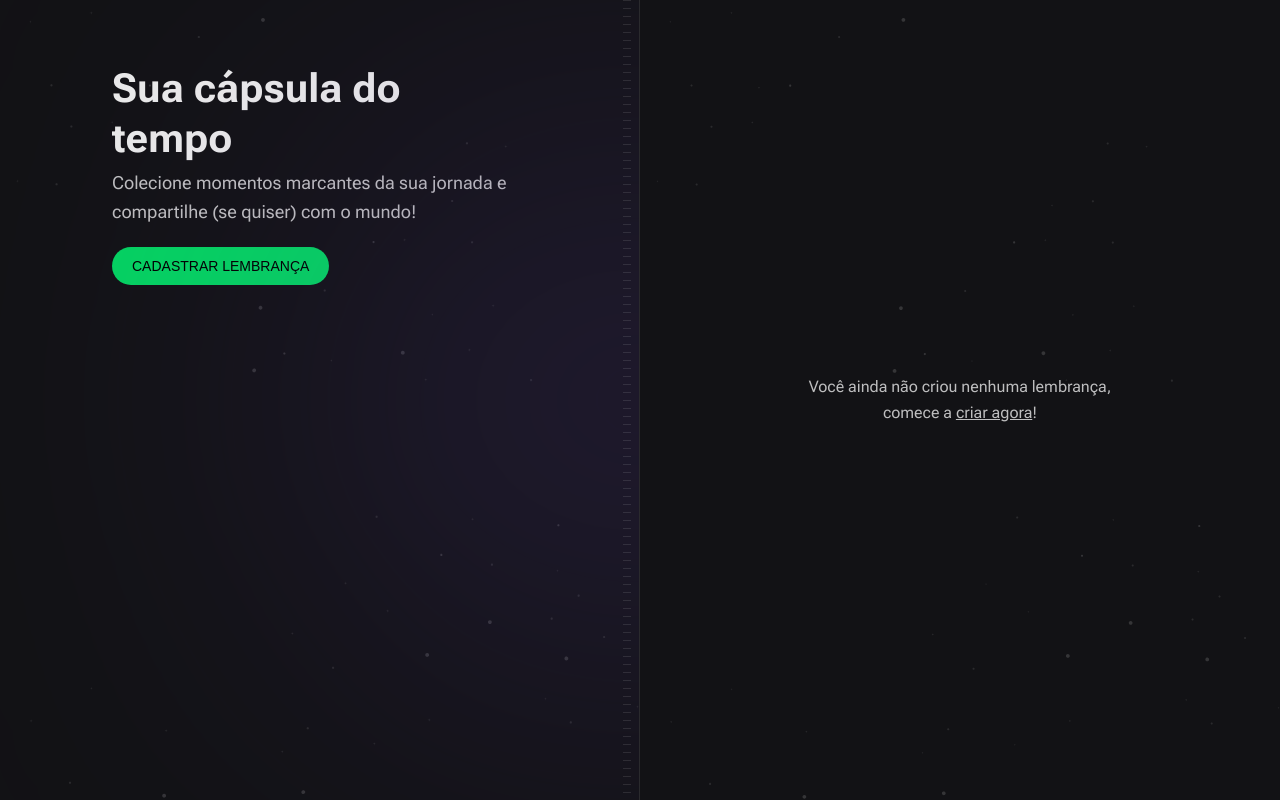
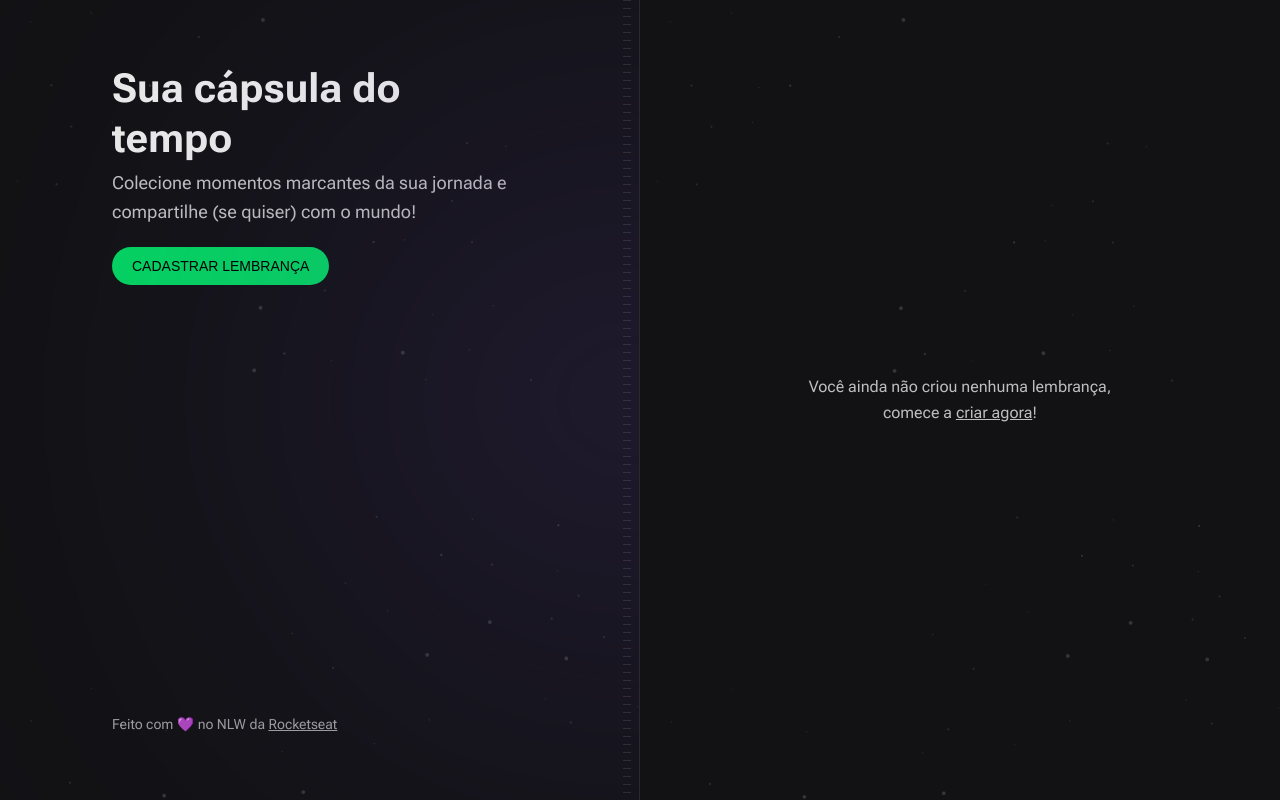
Before and after one commit to JeaziRicardo/time-capsule, a Next.js app in the folder front-end/: page / in a window 1280 px wide. Built offline with nearby package versions, Linux system fonts and the light colour scheme; a web font is replaced by a local one.

Commit message:
feat: cria o componente Copyright

```diff
--- a/front-end/src/app/layout.tsx
+++ b/front-end/src/app/layout.tsx
@@ -5,6 +5,7 @@ import {
   Roboto_Flex as Roboto,
   Bai_Jamjuree as BaiJamjuree,
 } from 'next/font/google'
+import { Copyright } from '@/components/Copyright'
 
 const roboto = Roboto({ subsets: ['latin'], variable: '--font-roboto' })
 const baiJamjuree = BaiJamjuree({
@@ -31,6 +32,7 @@ export default function RootLayout({ children }: { children: ReactNode }) {
             <div className="absolute bottom-0 right-2 top-0 w-2 bg-stripes" />
 
             <Hero />
+            <Copyright />
           </section>
           <section className="flex max-h-screen flex-col overflow-y-scroll bg-[url(../assets/bg-stars.svg)] bg-cover">
             {children}
--- /dev/null
+++ b/front-end/src/components/Copyright.tsx
@@ -0,0 +1,15 @@
+export function Copyright() {
+  return (
+    <div className="text-sm leading-relaxed text-gray-200">
+      Feito com 💜 no NLW da{' '}
+      <a
+        target="_blank"
+        rel="noreferrer"
+        className="underline hover:text-gray-100"
+        href="https://rocketseat.com.br"
+      >
+        Rocketseat
+      </a>
+    </div>
+  )
+}
```
